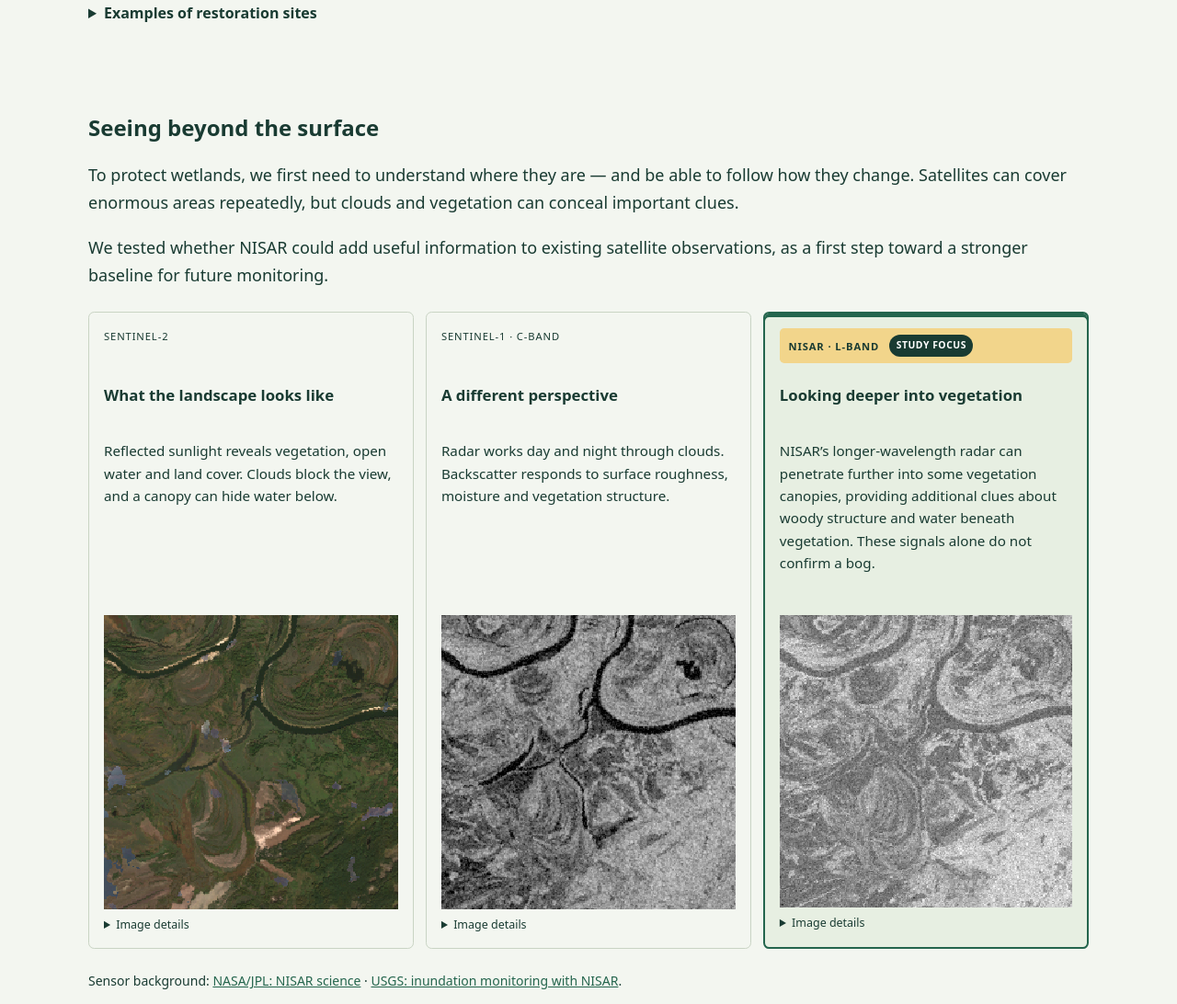
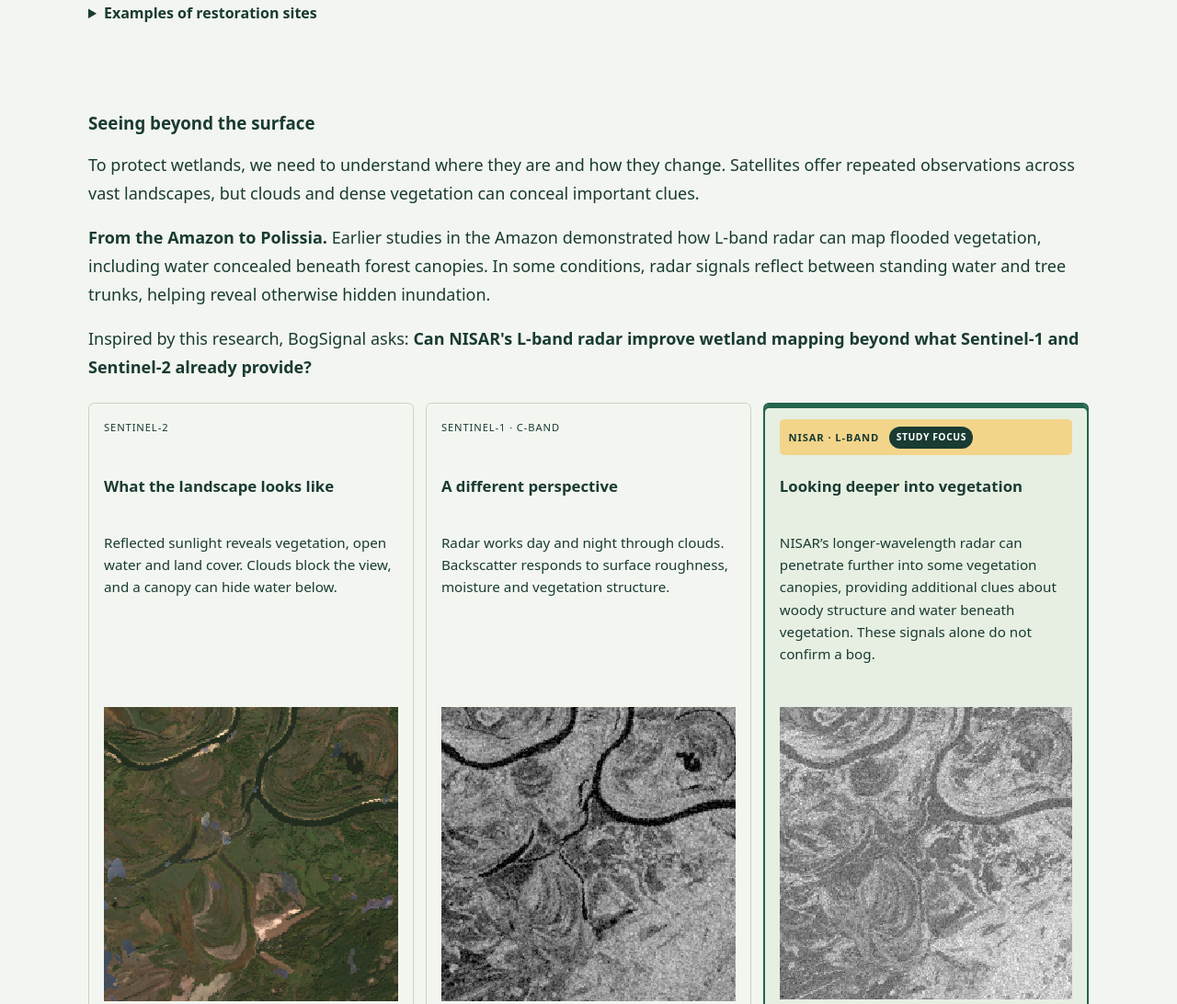
Before and after one commit to oleksastepaniuk/BogSignal, a website built with Vite: page web/index.html in a window 1280 px wide. Shown: the part 1779-2871 px from the top of the page at 92% size. Built offline with nearby package versions, Linux system fonts and the light colour scheme; files whose address does not match are found by name.

Commit message:
Update radar motivation and scientific references

```diff
--- a/web/index.html
+++ b/web/index.html
@@ -78,9 +78,10 @@
         </details>
       </section>
       <section id="why-radar">
-        <h2>Seeing beyond the surface</h2>
-        <p>To protect wetlands, we first need to understand where they are &mdash; and be able to follow how they change. Satellites can cover enormous areas repeatedly, but clouds and vegetation can conceal important clues.</p>
-        <p>We tested whether NISAR could add useful information to existing satellite observations, as a first step toward a stronger baseline for future monitoring.</p>
+        <h3>Seeing beyond the surface</h3>
+        <p>To protect wetlands, we need to understand where they are and how they change. Satellites offer repeated observations across vast landscapes, but clouds and dense vegetation can conceal important clues.</p>
+        <p><strong>From the Amazon to Polissia.</strong> Earlier studies in the Amazon demonstrated how L-band radar can map flooded vegetation, including water concealed beneath forest canopies. In some conditions, radar signals reflect between standing water and tree trunks, helping reveal otherwise hidden inundation.</p>
+        <p>Inspired by this research, BogSignal asks: <strong>Can NISAR's L-band radar improve wetland mapping beyond what Sentinel-1 and Sentinel-2 already provide?</strong></p>
         <div class="sensor-cards">
           <article><p class="eyebrow">Sentinel-2</p><h3>What the landscape looks like</h3><p>Reflected sunlight reveals vegetation, open water and land cover. Clouds block the view, and a canopy can hide water below.</p><figure><img id="sensor-s2" width="256" height="256" alt="" loading="lazy"><figcaption><details><summary>Image details</summary><p id="sensor-s2-caption"></p></details></figcaption></figure></article>
           <article><p class="eyebrow">Sentinel-1 &middot; C-band</p><h3>A different perspective</h3><p>Radar works day and night through clouds. Backscatter responds to surface roughness, moisture and vegetation structure.</p><figure><img id="sensor-s1" width="256" height="256" alt="" loading="lazy"><figcaption><details><summary>Image details</summary><p id="sensor-s1-caption"></p></details></figcaption></figure></article>
@@ -239,6 +240,9 @@
           <article class="cred-card">
             <h3>Scientific foundations</h3>
             <ul class="link-list">
+              <li><a href="https://doi.org/10.1016/j.rse.2003.04.001">Hess et al. (2003) &mdash; Dual-season mapping of wetland inundation and vegetation for the central Amazon basin</a><span>Research on L-band radar mapping of inundation and vegetation in the Amazon, motivating our interest in wetlands beneath forest canopies.</span></li>
+              <li><a href="https://doi.org/10.1016/j.rse.2025.115086">H&uuml;binger et al. (2026) &mdash; Exploring the potential of using L-band InSAR for mapping flooded vegetation in tropical wetlands</a><span>An ALOS PALSAR-1 InSAR study in Colombia's Atrato floodplain; its phase-based approach differs from our backscatter experiment.</span></li>
+              <li><a href="https://doi.org/10.21203/rs.3.rs-9855710/v1">H&uuml;binger &amp; Jaramillo (2026) &mdash; Hydrological barriers compound pressure on the world's most threatened wetlands</a><span>A preprint investigating hydrological barriers using radar interferometry, including NISAR GSLC observations.</span></li>
               <li><a href="https://science.nasa.gov/mission/nisar/societal-benefits/">NISAR Applications White Papers</a><span>Helped us connect radar observations to real-world applications, particularly <a href="https://assets.science.nasa.gov/content/dam/science/missions/nisar/nisar-jpl/pdf/NISAR_Applications_Floods.pdf">flood mapping</a>, <a href="https://assets.science.nasa.gov/content/dam/science/missions/nisar/nisar-jpl/pdf/NISARApplications_SoilMoisture1.pdf">water resources</a> and <a href="https://assets.science.nasa.gov/content/dam/science/missions/nisar/nisar-jpl/pdf/NISAR_Applications_Forest_Resources1.pdf" title="NISAR white paper: Forest Management and Monitoring">environmental monitoring</a>.</span></li>
               <li><a href="https://www.earthdata.nasa.gov/learn/earth-observation-data-basics/remote-sensing">NASA Introduction to Remote Sensing</a><span>Provided background for understanding satellite measurements, spectral information and spatial resolution.</span></li>
               <li><a href="https://www.earthdata.nasa.gov/learn/earth-observation-data-basics/sar">NASA Introduction to SAR</a><span>Helped us explain radar wavelengths, polarizations and scattering mechanisms &mdash; essential concepts behind our comparison of Sentinel-1 and NISAR.</span></li>
```
